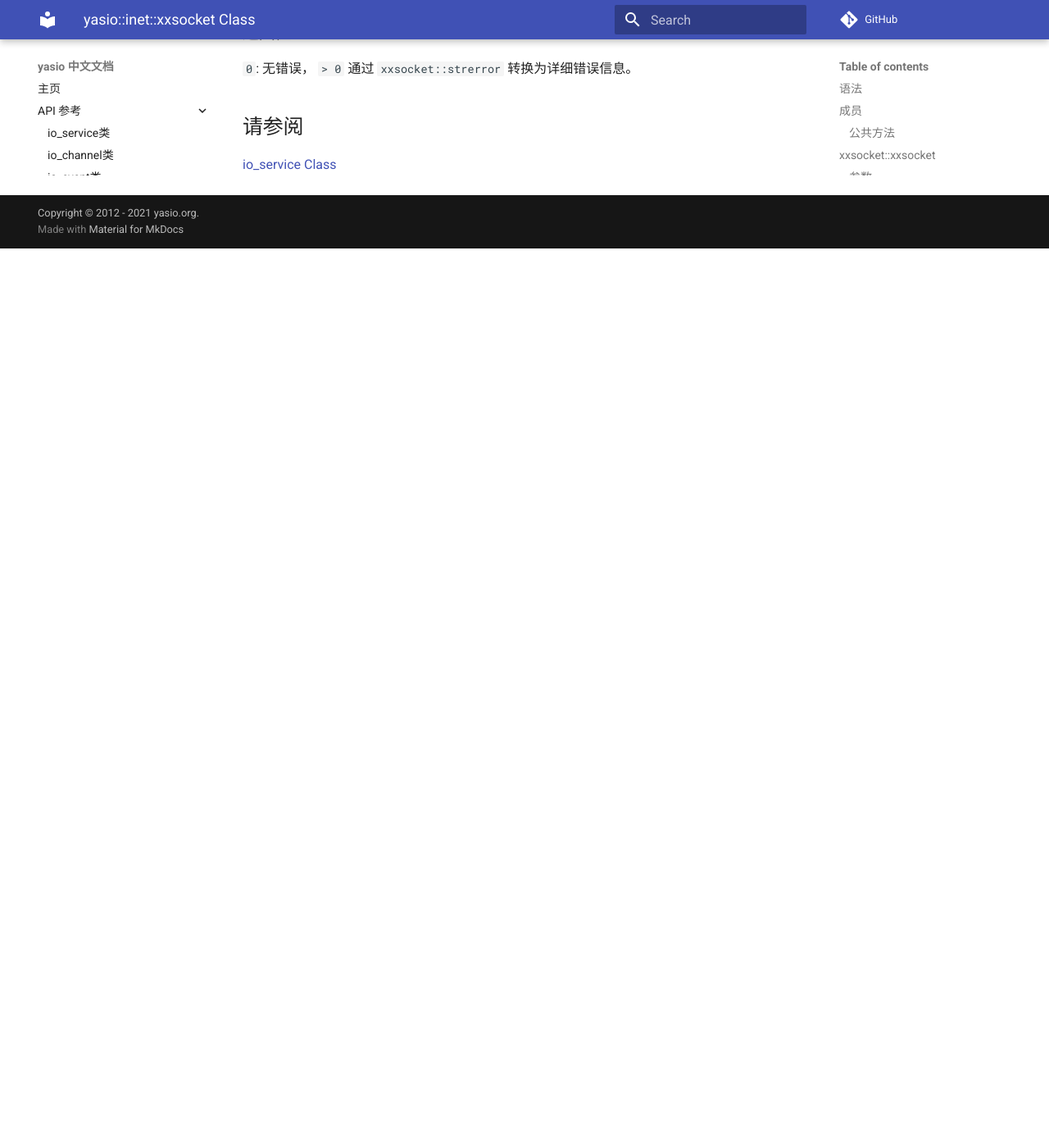
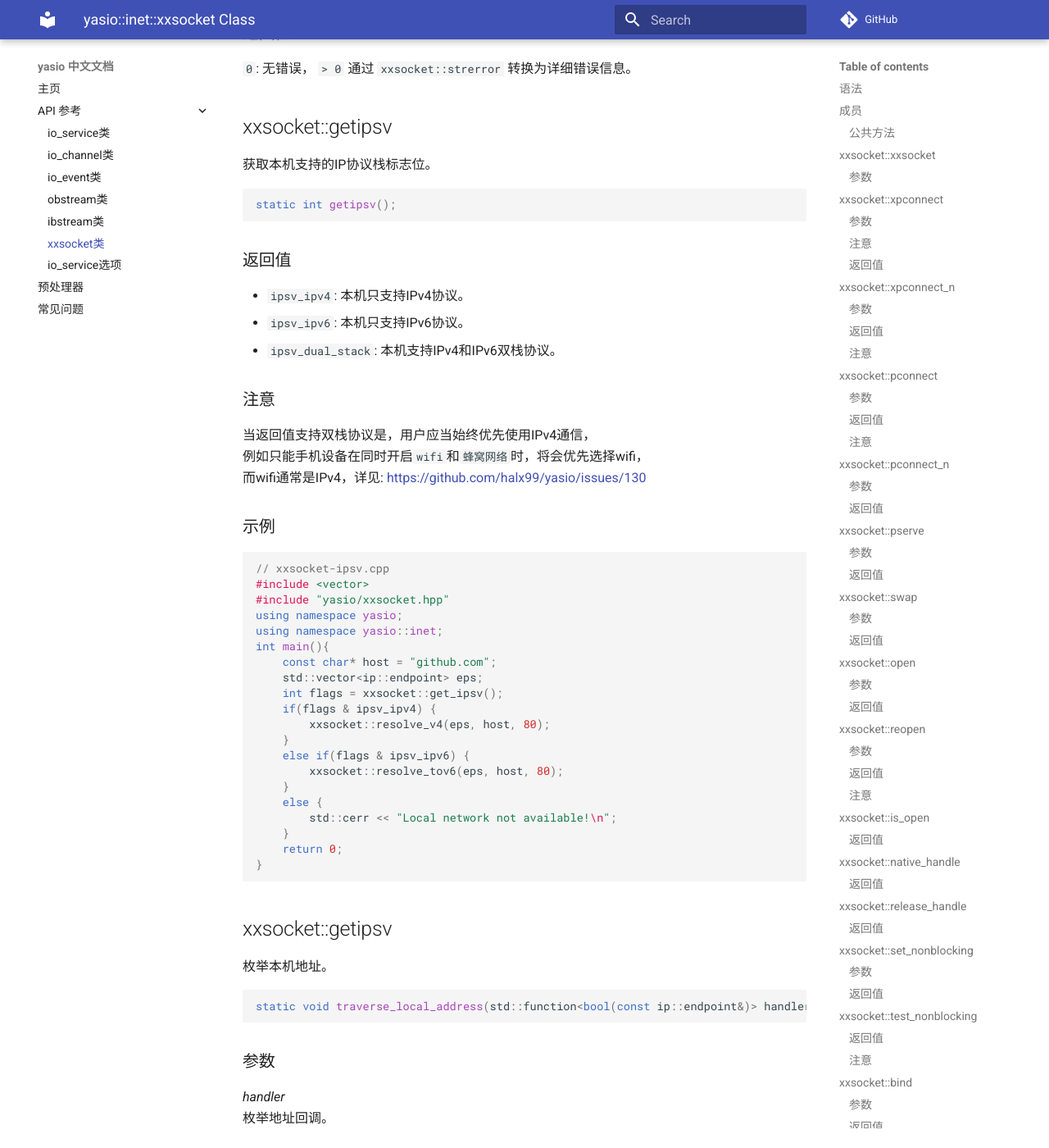
Before and after one commit to yasio/docs-936, an MkDocs documentation site: the page built from docs/api/reference/xxsocket-class.md, in a window 1280 px wide and 1400 px high, scrolled down 29906 px. Shown: the whole window at 82% size. Built offline with MkDocs 1.6.1 and Material for MkDocs 9.7.7, drawn with Linux system fonts in a browser that asks for light colours; comment, search, counter and statistics services are not loaded; before the commit the page ends 30209 px from its top, so only the background shows below that; some of the changed text lies outside the part shown.

Commit message:
Update xxsocket-class.md

````diff
--- a/docs/api/reference/xxsocket-class.md
+++ b/docs/api/reference/xxsocket-class.md
@@ -1262,6 +1262,92 @@ socket类型。
 `0`: 无错误， `> 0` 通过 `xxsocket::strerror` 转换为详细错误信息。
 
 
+## <a name="getipsv"></a> xxsocket::getipsv
+
+获取本机支持的IP协议栈标志位。
+
+```cpp
+static int getipsv();
+```
+
+
+### 返回值
+
+- `ipsv_ipv4`: 本机只支持IPv4协议。
+- `ipsv_ipv6`: 本机只支持IPv6协议。
+- `ipsv_dual_stack`: 本机支持IPv4和IPv6双栈协议。
+
+### 注意
+
+当返回值支持双栈协议是，用户应当始终优先使用IPv4通信，<br/>
+例如只能手机设备在同时开启`wifi`和`蜂窝网络`时，将会优先选择wifi，<br/>
+而wifi通常是IPv4，详见: https://github.com/halx99/yasio/issues/130
+
+### 示例
+
+```cpp
+// xxsocket-ipsv.cpp
+#include <vector>
+#include "yasio/xxsocket.hpp"
+using namespace yasio;
+using namespace yasio::inet;
+int main(){
+    const char* host = "github.com";
+    std::vector<ip::endpoint> eps;
+    int flags = xxsocket::get_ipsv();
+    if(flags & ipsv_ipv4) {
+        xxsocket::resolve_v4(eps, host, 80);
+    }
+    else if(flags & ipsv_ipv6) {
+        xxsocket::resolve_tov6(eps, host, 80);
+    }
+    else {
+        std::cerr << "Local network not available!\n";
+    }
+    return 0;
+}
+```
+
+## <a name="getipsv"></a> xxsocket::getipsv
+
+枚举本机地址。
+
+```cpp
+static void traverse_local_address(std::function<bool(const ip::endpoint&)> handler);
+```
+
+### 参数
+
+*handler*<br/>
+枚举地址回调。
+
+### 示例
+
+```cpp
+// xxsocket-traverse.cpp
+#include <vector>
+#include "yasio/xxsocket.hpp"
+using namespace yasio;
+using namespace yasio::inet;
+int main(){
+    int flags = 0;
+    xxsocket::traverse_local_address([&](const ip::endpoint& ep) -> bool {
+        switch (ep.af())
+        {
+          case AF_INET:
+            flags |= ipsv_ipv4;
+            break;
+          case AF_INET6:
+            flags |= ipsv_ipv6;
+            break;
+        }
+        return (flags == ipsv_dual_stack);
+    });
+    YASIO_LOG("Supported ip stack flags=%d", flags);
+    return flags;
+}
+```
+
 ## 请参阅
 
 [io_service Class](./io_service-class.md)
````
